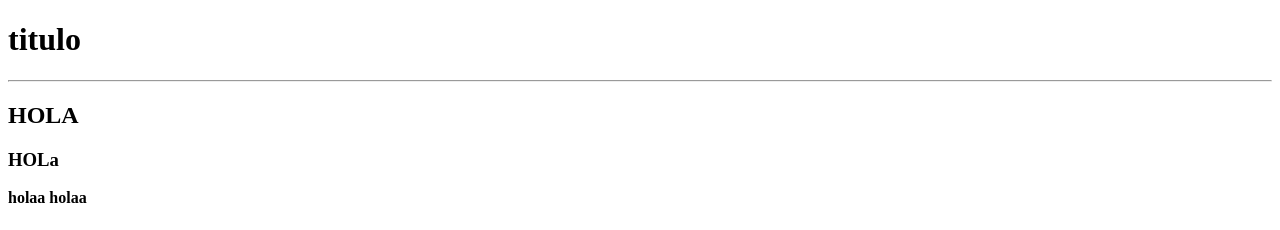
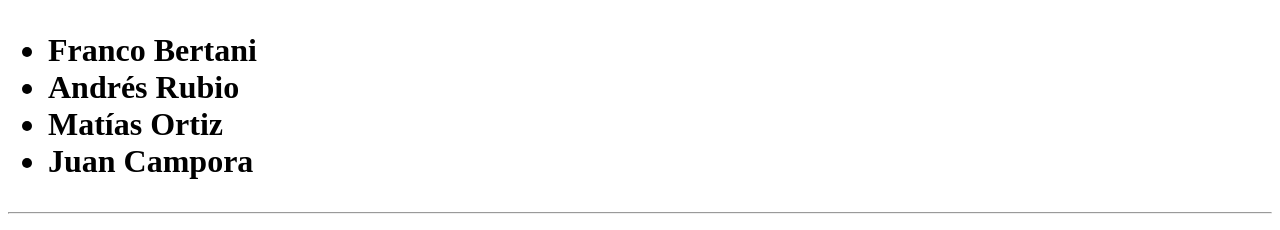
Before and after one commit to juanicamp/Entrega, a plain HTML site: page index.html in a window 1280 px wide. Shown: the top 230 px of the page. Drawn offline with Linux system fonts and the light colour scheme.

Commit message:
Update index.html

```diff
--- a/index.html
+++ b/index.html
@@ -7,9 +7,16 @@
     <title>Pagina</title>
 </head>
 <body>
-    <h1>titulo</h1>
+    <h1><ul>
+        <li>Franco Bertani</li>
+    <li>Andrés Rubio</li>
+    <li>Matías Ortiz</li>
+    <li>Juan Campora</li>
 
+    </ul></h1>
+    <a href="https://github.com/francobertani/TP1_2022"></a>
 <hr>
+<img src="descargar.jpg" alt="">
 <h2>HOLA</h2>
 <h3>HOLa</h3>
 <b>holaa
```
